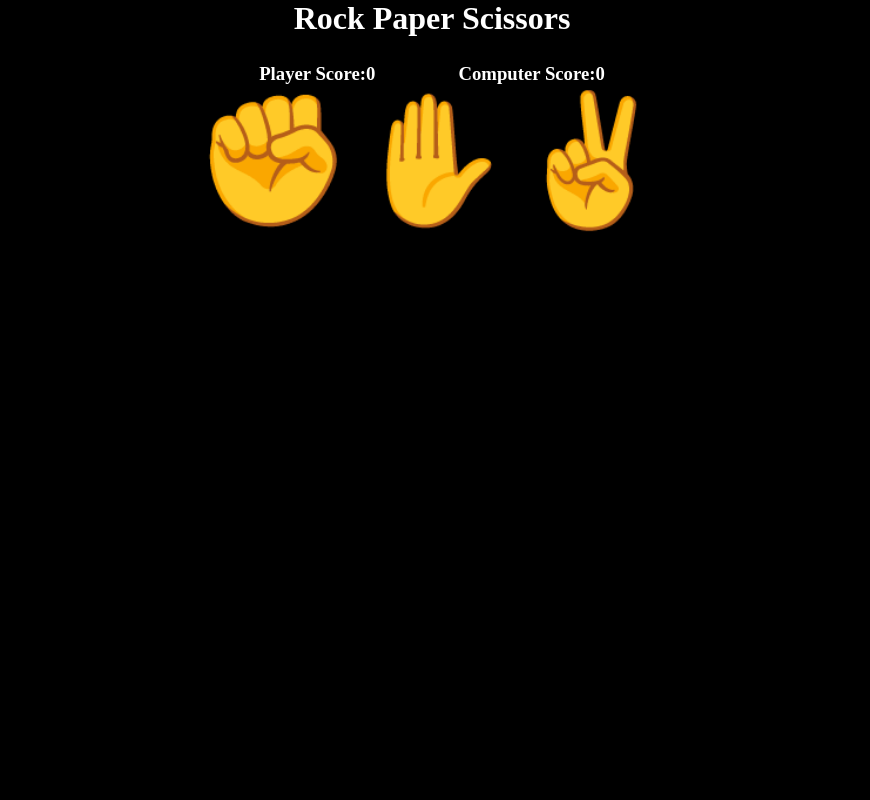
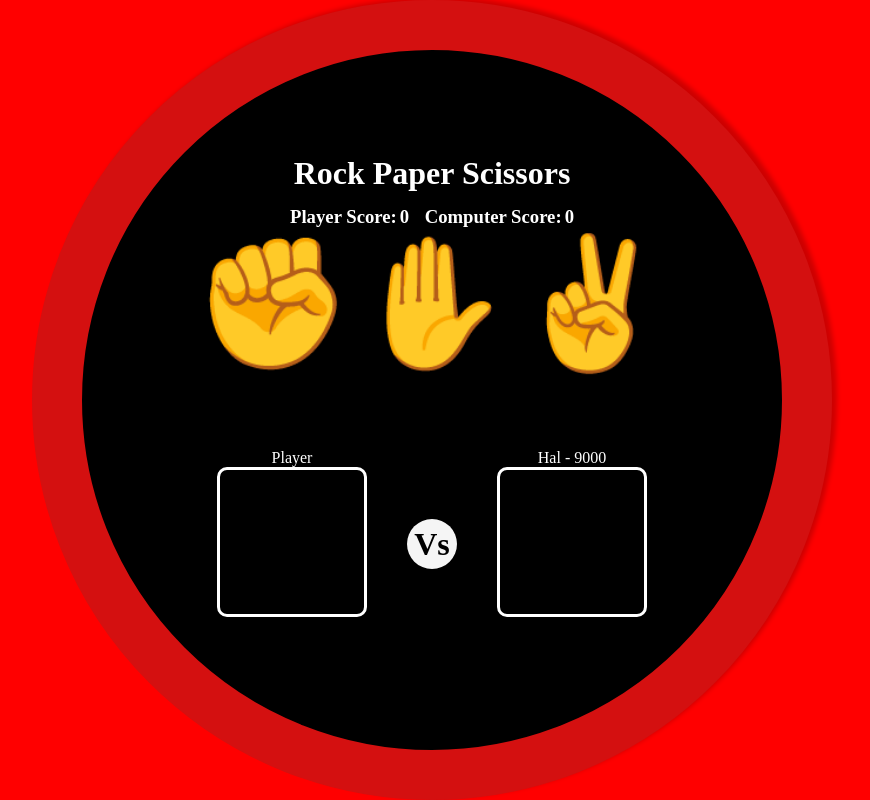
Before and after one commit to JarielReyes/rock-paper-scissors, a plain HTML site: page index.html in a window 1280 px wide. Shown: the whole page, without its empty margins (208-1078 px from the left). Drawn offline with nearby package versions, Linux system fonts and the light colour scheme.

Commit message:
add extreamly rad css

```diff
--- a/index.html
+++ b/index.html
@@ -5,6 +5,7 @@
         <script src="https://ajax.googleapis.com/ajax/libs/jquery/3.5.1/jquery.min.js"></script>
     </head>
     <body>
+        <div class="game-con">
             <header>
                 <h1>Rock Paper Scissors</h1>
                 <div class="score-flex">
@@ -18,6 +19,22 @@
                 <button class="emoji-big">✌️</button>
             </div>
 
+            <div class="box-wrapper">
+                <div class="box-tool">
+                    <p>Player</p>
+                    <div class="box1"></div>
+                </div>
+
+                    <div class="vs-box">
+                        <div class="vs">Vs</div>
+                    </div>
+
+                <div class="box-tool">
+                    <p>Hal - 9000</p>
+                    <div class="box2"></div>
+                </div>
+            </div>
+        </div>
         <script src="index.js"></script>
     </body>
 </html>
--- a/main.css
+++ b/main.css
@@ -4,19 +4,34 @@
     box-sizing: border-box;
 }
 
+.game-con {
+    width: 800px;
+    height: 800px;
+    border: 50px solid rgb(212, 16, 16);
+    border-radius: 50%;
+    box-shadow: 5px -3px 5px rgba(1, 1, 1, .2);
+    margin: 0 auto;
+    background-color: black;
+}
+
 header {
     text-align: center;
+    margin-top: 15%;
 }
 
 .score-flex {
     display: flex;
-    width: 40%;
-    margin: 2% 30% 0 30%;
+    width: 45%;
+    margin: 2% 30% 0 27.5%;
     justify-content: space-evenly;
 }
 
+span {
+    margin-left: 3px;
+}
+
 body {
-    background-color: black;
+    background-color: red;
     color: white;
 }
 
@@ -41,3 +56,46 @@ button:hover {
     display: flex;
     justify-content: center;
 }
+
+.box-wrapper {
+    display: flex;
+    justify-content: center;
+    margin-top: 70px;
+}
+
+.box-tool {
+    display: column;
+    text-align: center;
+}
+
+.box1 {
+    border: 3px solid white;
+    border-radius: 10px;
+    width: 150px;
+    height: 150px;
+}
+
+.vs-box {
+    width: 50px;
+    height: 50px;
+    border-radius: 50%;
+    background-color: whitesmoke;
+    margin: 70px 40px;
+}
+
+.vs {
+    color: black;
+    font-weight: bolder;
+    font-size: 2rem;
+    text-align: center;
+    width: 50px;
+    height: 50PX;
+    margin-top: 7px;
+}
+
+.box2 {
+    border: 3px solid white;
+    border-radius: 10px;
+    width: 150px;
+    height: 150px;
+}
```
Lines whose indentation alone changed are shown as unchanged.
